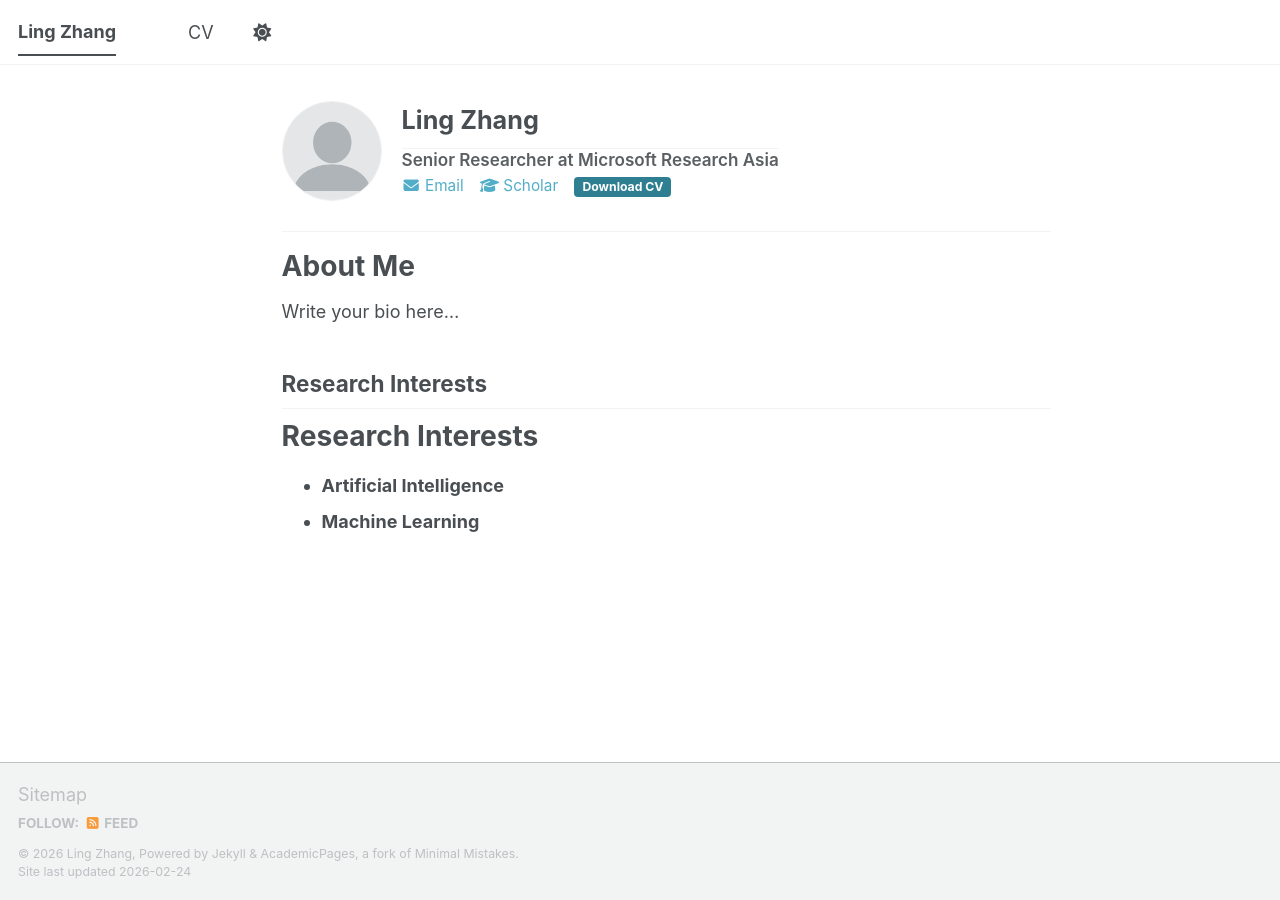
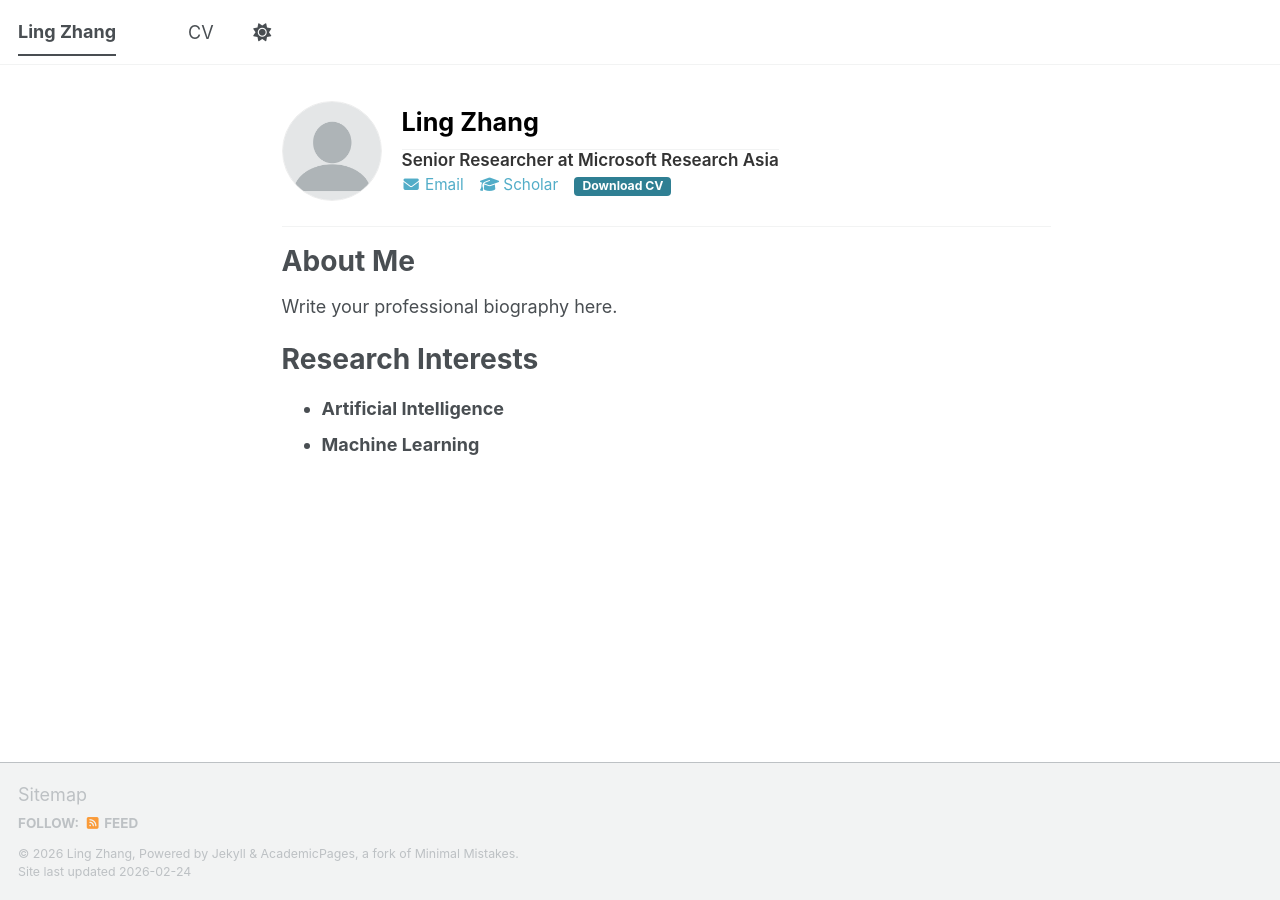
Before and after one commit to sweet-tea-olive/zhangling, a Jekyll site: the page built from _pages/about.md, in a window 1280 px wide. Built offline with Jekyll 4.4.1, drawn with Linux system fonts in a browser that asks for light colours; a script bundle is joined from its source files by our own code; library files that are not in the unit come from our copies; some of the changed lines change nothing that is shown.

Commit message:
Refactor styles and update profile information

```diff
--- a/_pages/about.md
+++ b/_pages/about.md
@@ -7,53 +7,51 @@ classes: wide
 ---
 
 <style>
-  /* 1. Hide the default large title */
+  /* 1. Hide the default page title */
   .page__title { display: none !important; }
 
-  /* 2. Layout: Match text block to the 100px photo height */
+  /* 2. Container and Text Alignment */
   .profile-container {
     display: flex;
     align-items: center;
-    margin-bottom: 30px;
-    line-height: 1.3;
+    margin-bottom: 25px;
   }
 
   .profile-text {
     display: flex;
     flex-direction: column;
-    justify-content: center; /* Centers text vertically next to photo */
-    height: 100px;
+    justify-content: center; /* Vertically centers the text against the photo */
+    height: 100px; /* Matches your 100px image height */
+    line-height: 1.2;
   }
 
-  /* 3. Automatic Colors: These "inherit" from your theme's Day/Night settings */
+  /* 3. Color Logic for Day/Night Mode */
   .profile-name {
     margin: 0;
     padding: 0;
     border: none;
     font-size: 1.4em;
-    color: inherit; /* Automatically black in day, white in night */
+    color: #000000; /* Default black for Day mode */
   }
 
   .profile-title {
     font-size: 0.95em;
     font-weight: 600;
-    color: inherit;
-    opacity: 0.9; /* Makes it slightly softer than the name */
+    color: #333333; /* Dark grey for Day mode */
   }
 
-  .profile-research {
-    font-size: 0.85em;
-    font-style: italic;
-    color: inherit;
-    opacity: 0.7; /* Makes this row even softer/greyer */
+  /* Automatically switch colors if the user is in Dark Mode */
+  @media (prefers-color-scheme: dark) {
+    .profile-name { color: #ffffff !important; }
+    .profile-title { color: #eeeeee !important; }
+    .profile-links a { color: #4fb3ff !important; }
   }
 
+  /* 4. Link Styling */
   .profile-links {
     font-size: 0.85em;
     margin-top: 5px;
   }
-
-  /* Use the theme's default link color */
   .profile-links a {
     margin-right: 12px;
     text-decoration: none;
@@ -61,30 +59,25 @@ classes: wide
 </style>
 
 <div class="profile-container">
-  <!-- Profile Photo (100px) -->
   <img src="/images/profile.png" style="width: 100px; height: 100px; border-radius: 50%; margin-right: 20px; object-fit: cover; border: 1px solid #eee;">
 
   <div class="profile-text">
-    <!-- Name -->
     <h2 class="profile-name">Ling Zhang</h2>
 
-    <!-- Job Title -->
     <div class="profile-title">
       Senior Researcher at Microsoft Research Asia
     </div>
 
-
-    <!-- Contact Links & CV Button -->
     <div class="profile-links">
       <a href="mailto:zhangling@microsoft.com">
         <i class="fas fa-fw fa-envelope"></i> Email
       </a>
-      <a href="https://scholar.google.com/citations?user=JzRpUcMAAAAJ" target="_blank">
+      <a href="https://scholar.google.com/citations?user=JzRpUcMAAAAJ" target="_blank" rel="noopener noreferrer">
         <i class="fas fa-fw fa-graduation-cap"></i> Scholar
       </a>
-     <a href="/files/my_cv.pdf" target="_blank" rel="noopener noreferrer" class="btn btn--info" style="margin: 0; padding: 2px 8px; font-size: 0.8em; border-radius: 4px; color: white !important;">
-    Download CV
-    </a>
+      <a href="/files/my_cv.pdf" target="_blank" rel="noopener noreferrer" class="btn btn--info" style="margin: 0; padding: 2px 8px; font-size: 0.8em; border-radius: 4px; color: white !important;">
+        Download CV
+      </a>
     </div>
   </div>
 </div>
@@ -92,10 +85,7 @@ classes: wide
 <hr>
 
 # About Me
-Write your bio here...
-
-## Research Interests
-
+Write your professional biography here.
 
 # Research Interests
 * **Artificial Intelligence**
```
